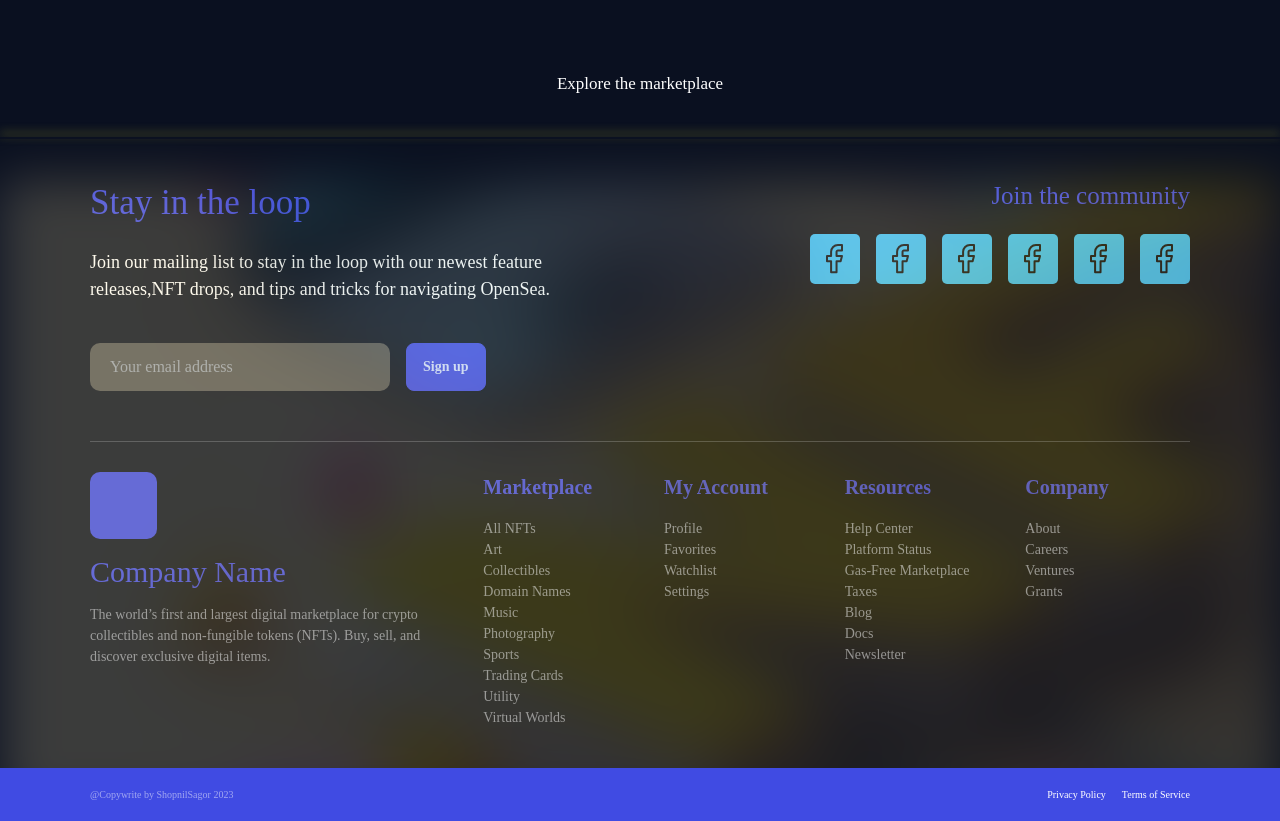
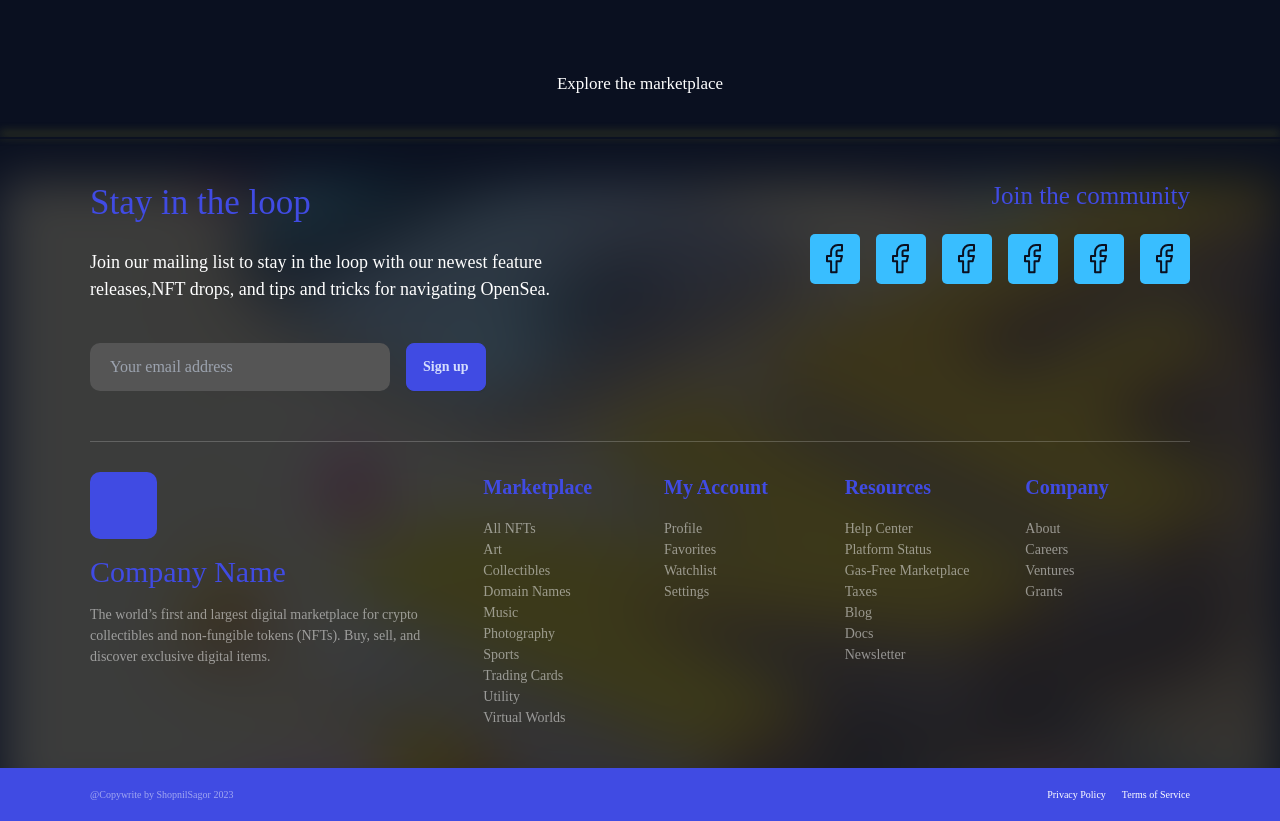
Before and after one commit to fastleopard9372/nft_project, a Next.js app: page / in a window 1280 px wide. Shown: the part 4840-5661 px from the top of the page. Built offline with nearby package versions, Linux system fonts and the light colour scheme; a web font is replaced by a local one.

Commit message:
footer_button_fix

```diff
--- a/src/layouts/footer.tsx
+++ b/src/layouts/footer.tsx
@@ -82,7 +82,7 @@ const Footer = () => {
         </div>
         <div className='back'>
         </div>
-        <div className='section front flex flex-col items-center'>
+        <div className='section front flex flex-col items-center z-50'>
           <div className='top flex justify-between w-full flex-col lg:flex-row'>
             <div className="flex flex-col justify-start w-full">
               <h3 className='mfooter-title'>
```
